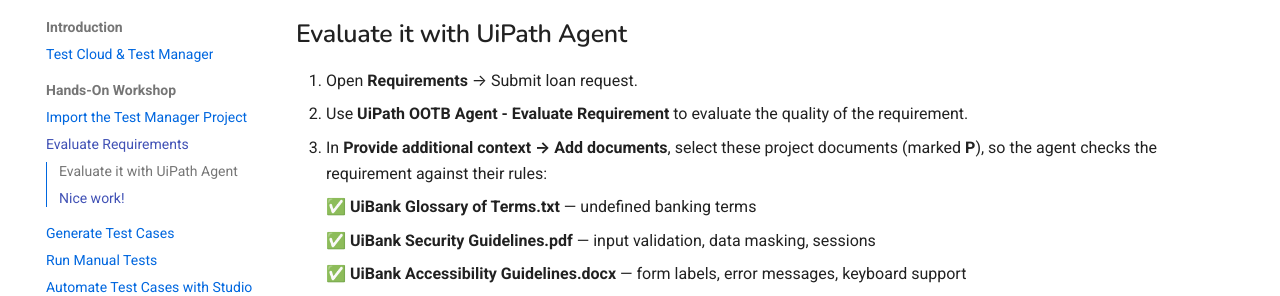
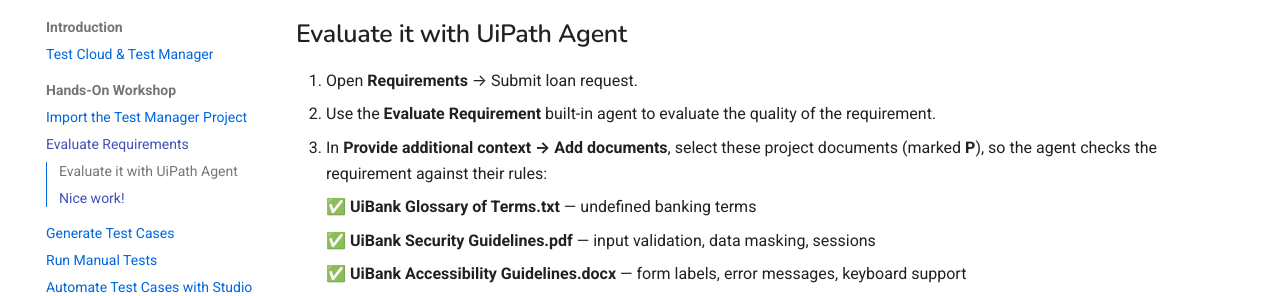
Before and after one commit to meera-uipath/Coding-Agents-For-Test-Workshop, an MkDocs documentation site: the page built from docs/module-2-hands-on-workshop/02-evaluate-requirements.md, in a window 1280 px wide and 1383 px high. Shown: the part 254-550 px from the top of the window. Built offline with MkDocs 1.6.1 and Material for MkDocs 9.7.7, drawn with Linux system fonts in a browser that asks for light colours; a script that is not in the unit is left out.

Commit message:
Call it a built-in agent instead of OOTB agent
Co-Authored-By: Claude Opus 5.5 <noreply@anthropic.com>

```diff
--- a/docs/module-2-hands-on-workshop/02-evaluate-requirements.md
+++ b/docs/module-2-hands-on-workshop/02-evaluate-requirements.md
@@ -5,7 +5,7 @@ Vague or incomplete requirements lead to gaps in testing. The **Evaluation Agent
 ## Evaluate it with UiPath Agent
 
 1. Open **Requirements** → Submit loan request.
-2. Use **UiPath OOTB Agent - Evaluate Requirement** to evaluate the quality of the requirement.
+2. Use the **Evaluate Requirement** built-in agent to evaluate the quality of the requirement.
 3. In **Provide additional context → Add documents**, select these project documents (marked **P**), so the agent checks the requirement against their rules:
 
     ✅ **UiBank Glossary of Terms.txt** — undefined banking terms
```
Also changed, not shown: docs/module-1-introduction/index.md (+1 -1 lines).
